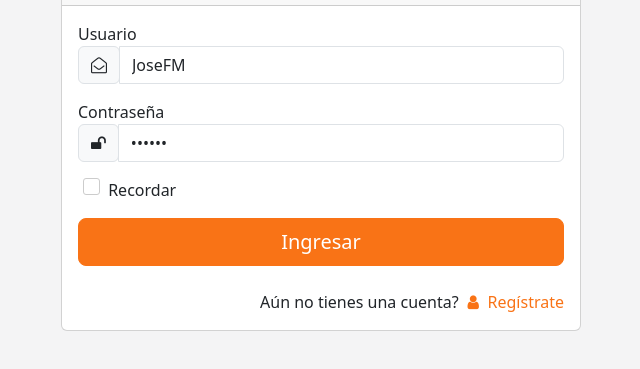
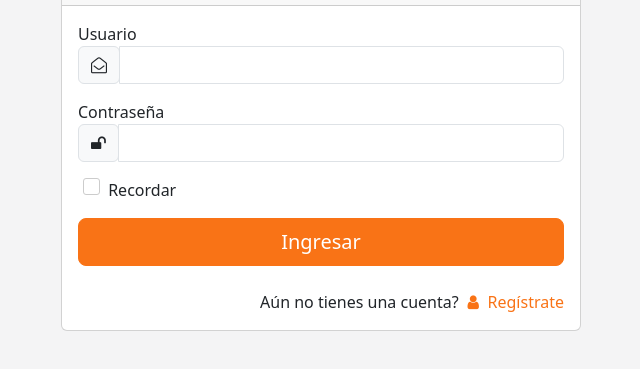
Before and after one commit to KrlosPK/mockup-dashboard, a plain HTML site: page index.html in a window 1280 px wide. Shown: the part 121-490 px from the top of the page, without its empty margins (319-959 px from the left). Drawn offline with nearby package versions, Linux system fonts and the light colour scheme.

Commit message:
fix: clear default values for login email and password fields

```diff
--- a/index.html
+++ b/index.html
@@ -52,7 +52,7 @@
                         type="text"
                         class="form-control"
                         name="login_email"
-                        value="JoseFM"
+                        value=""
                         pattern=".{4,}"
                         title="Cuatro(4) o mas caracteres"
                         required=""
@@ -77,7 +77,7 @@
                         name="login_password"
                         class="form-control"
                         pattern=".{4,}"
-                        value="JoseFM"
+                        value=""
                         title="Cuatro(4) o mas caracteres"
                         required=""
                       />
```
